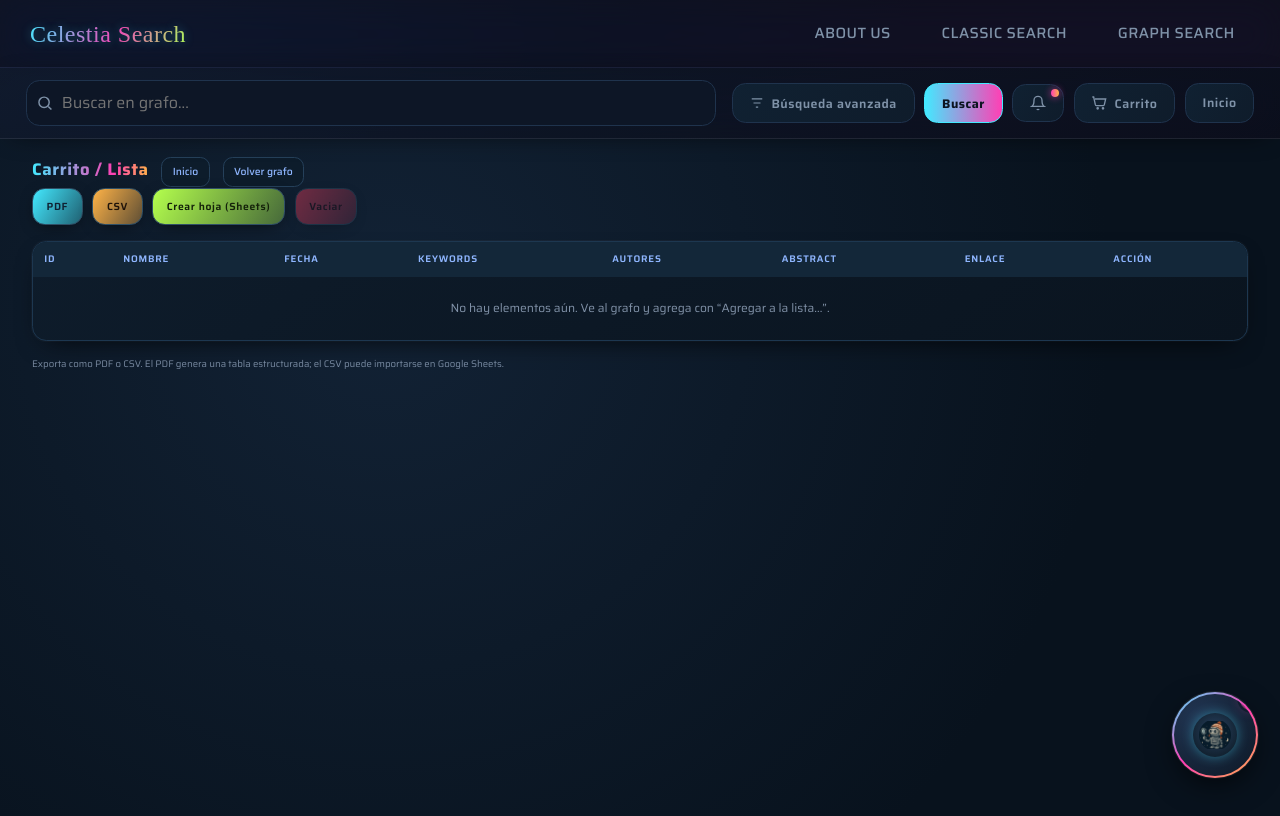
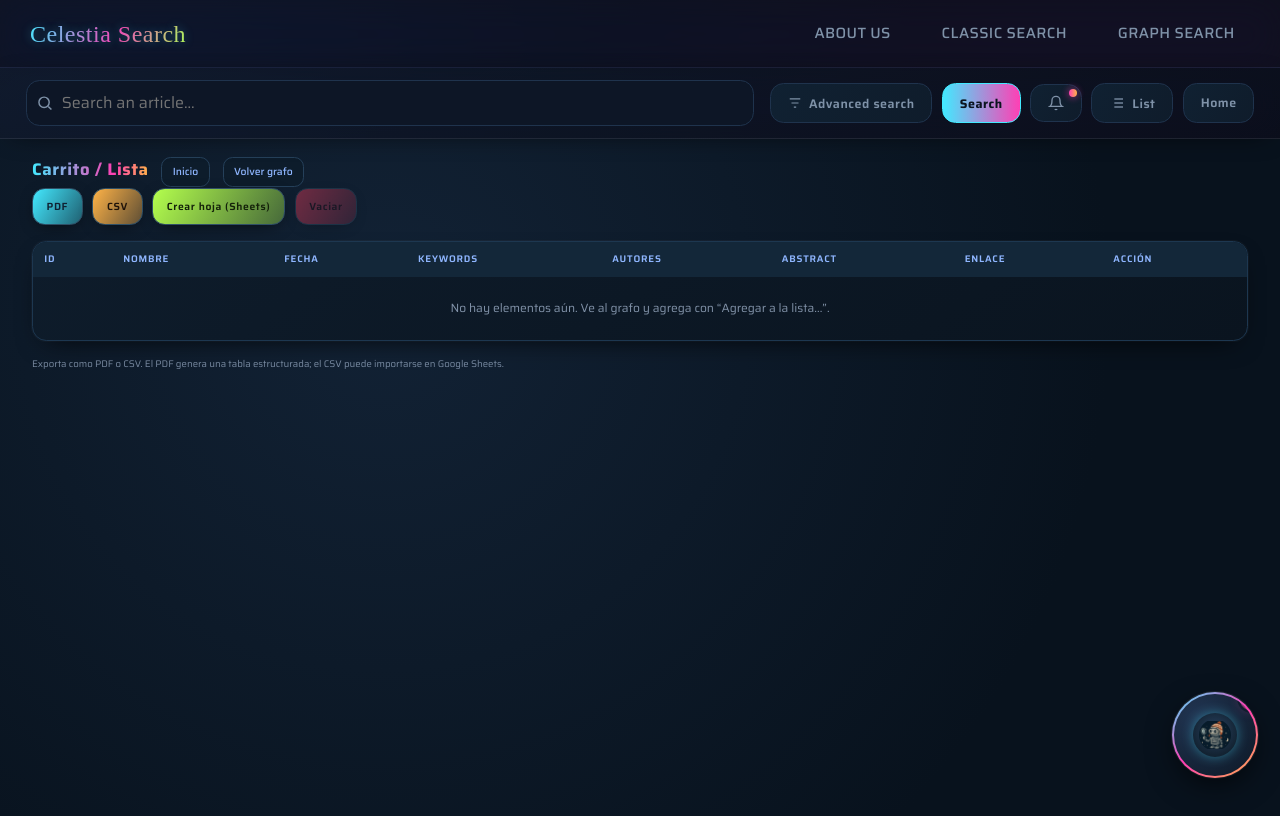
Before and after one commit to dev1d123/CelestiaGraph, a React (Vite) app in the folder celestia-graph/: page /cart in a window 1280 px wide. Shown: the top 816 px of the page. Built offline with nearby package versions, Linux system fonts and the light colour scheme; a web font is replaced by a local one.

Commit message:
fix: translating info

```diff
--- a/celestia-graph/src/components/GraphNavBar.tsx
+++ b/celestia-graph/src/components/GraphNavBar.tsx
@@ -701,11 +701,11 @@ const GraphNavBar: React.FC = () => {
 					<input
 						name="quick"
 						type="text"
-						placeholder="Buscar en grafo..."
+						placeholder="Search an article..."
 						value={search}
 						onChange={e => setSearch(e.target.value)}
 						onKeyDown={e => { if (e.key === 'Escape') setShowResults(false); }}
-						aria-label="Buscar"
+						aria-label="Search"
 					/>
 				</form>
 
@@ -722,14 +722,14 @@ const GraphNavBar: React.FC = () => {
 								<path d="M3 5h18M6 12h12M10 19h4" />
 							</svg>
 						</span>
-						Búsqueda avanzada
+						Advanced search
 					</button>
 					<button
 						type="button"
 						className="gbtn primary"
 						onClick={submitQuick as any}
 					>
-						Buscar
+						Search
 					</button>
 					<button
 						type="button"
@@ -761,19 +761,22 @@ const GraphNavBar: React.FC = () => {
 						aria-label="Carrito"
 						style={{ position: 'relative' }}
 					>
-						<svg width="16" height="16" viewBox="0 0 24 24" stroke="currentColor" fill="none" strokeWidth="2">
-							<circle cx="10" cy="20" r="1" />
-							<circle cx="18" cy="20" r="1" />
-							<path d="M2 3h2l2.5 11.5a2 2 0 0 0 2 1.5h9.5a2 2 0 0 0 2-1.5L22 6H6" />
+						<svg width="16" height="16" viewBox="0 0 24 24" stroke="currentColor" fill="none" stroke-width="2">
+						<line x1="8" y1="6" x2="21" y2="6" />
+						<line x1="8" y1="12" x2="21" y2="12" />
+						<line x1="8" y1="18" x2="21" y2="18" />
+						<line x1="3" y1="6" x2="3.01" y2="6" />
+						<line x1="3" y1="12" x2="3.01" y2="12" />
+						<line x1="3" y1="18" x2="3.01" y2="18" />
 						</svg>
-						Carrito
+						List
 						{items.length > 0 && <span className="cart-badge">{items.length}</span>}
 					</button>
 					<a
 						className="gbtn"
 						href="/"
 						style={{ textDecoration: 'none' }}
-					>Inicio</a>
+					>Home</a>
 				</div>
 			</header>
 
@@ -850,7 +853,7 @@ const GraphNavBar: React.FC = () => {
 							aria-label="Cerrar"
 							onClick={() => setShowAdv(false)}
 						>×</button>
-						<h3 id="adv-modal-title">Búsqueda avanzada</h3>
+						<h3 id="adv-modal-title">Advanced Search</h3>
 						<div className="adv-grid">
 							{/* ...existing code (campos) ... */}
 							<div className="afield">
--- a/celestia-graph/src/pages/GraphPage.tsx
+++ b/celestia-graph/src/pages/GraphPage.tsx
@@ -320,7 +320,7 @@ const GraphPage: React.FC = () => {
 											letterSpacing:'.5px',
 											boxShadow:'0 4px 18px -6px rgba(0,0,0,.6)'
 										}}>
-											Entrar
+											Enter
 										</button>
 										<button onClick={cancelGo} style={{
 											flex:1,
@@ -333,7 +333,7 @@ const GraphPage: React.FC = () => {
 											cursor:'pointer',
 											letterSpacing:'.5px'
 										}}>
-											Cancelar
+											Cancel
 										</button>
 									</div>
 								</div>
```
